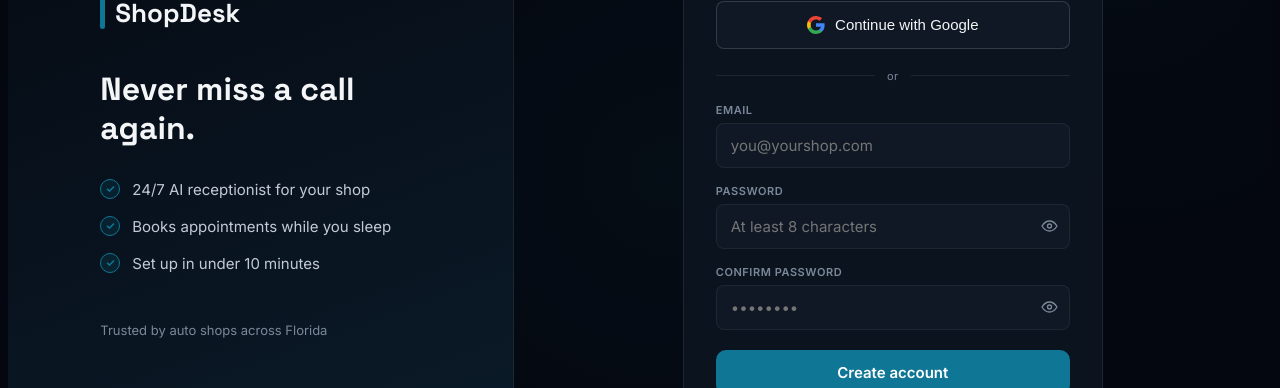
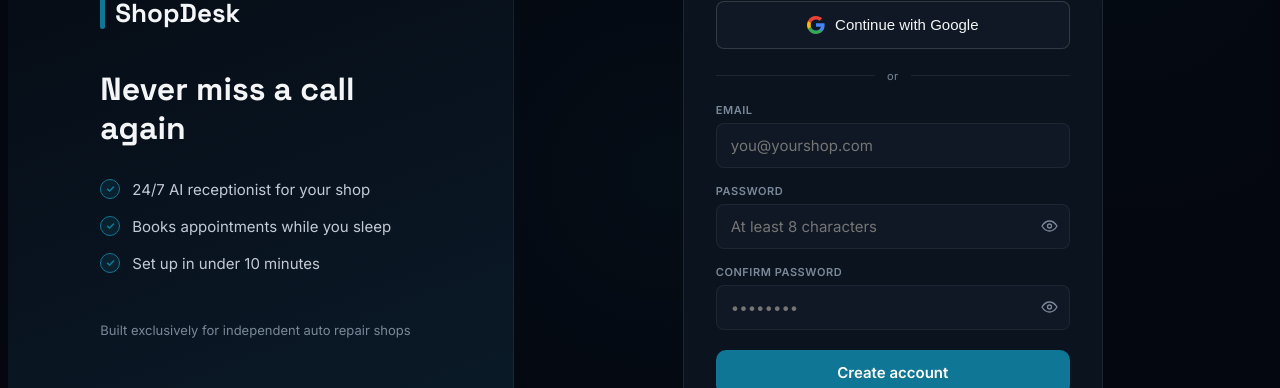
Before and after one commit to CodeBen98/shopdesk-dashboard, a Next.js app: page /auth/signup in a window 1280 px wide. Shown: the part 258-646 px from the top of the page. Built offline with nearby package versions, Linux system fonts and the light colour scheme.

Commit message:
fix: login/signup copy — remove period from tagline, honest social proof line

```diff
--- a/src/app/auth/login/page.tsx
+++ b/src/app/auth/login/page.tsx
@@ -127,7 +127,7 @@
 
             {/* Tagline */}
             <h2 style={{ fontFamily: 'var(--font-space)', fontSize: 32, fontWeight: 800, color: 'var(--text)', lineHeight: 1.2, marginBottom: 32 }}>
-              Never miss a call again.
+              Never miss a call again
             </h2>
 
             {/* Proof points */}
@@ -154,7 +154,7 @@
 
             {/* Social proof */}
             <p style={{ fontSize: 13, color: 'var(--muted)' }}>
-              Trusted by auto shops across Florida
+              Built exclusively for independent auto repair shops
             </p>
           </div>
         </div>
--- a/src/app/auth/signup/page.tsx
+++ b/src/app/auth/signup/page.tsx
@@ -156,7 +156,7 @@
             </div>
 
             <h2 style={{ fontFamily: 'var(--font-space)', fontSize: 32, fontWeight: 800, color: 'var(--text)', lineHeight: 1.2, marginBottom: 32 }}>
-              Never miss a call again.
+              Never miss a call again
             </h2>
 
             <div style={{ display: 'flex', flexDirection: 'column', gap: 16, marginBottom: 48 }}>
@@ -181,7 +181,7 @@
             </div>
 
             <p style={{ fontSize: 13, color: 'var(--muted)' }}>
-              Trusted by auto shops across Florida
+              Built exclusively for independent auto repair shops
             </p>
           </div>
         </div>
```
